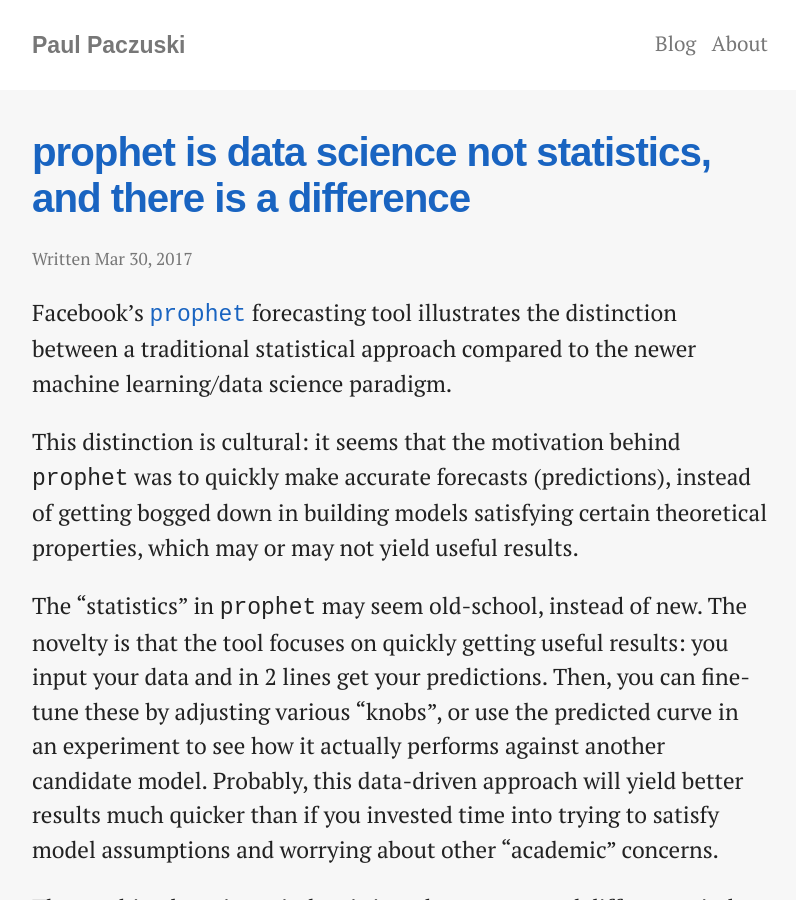
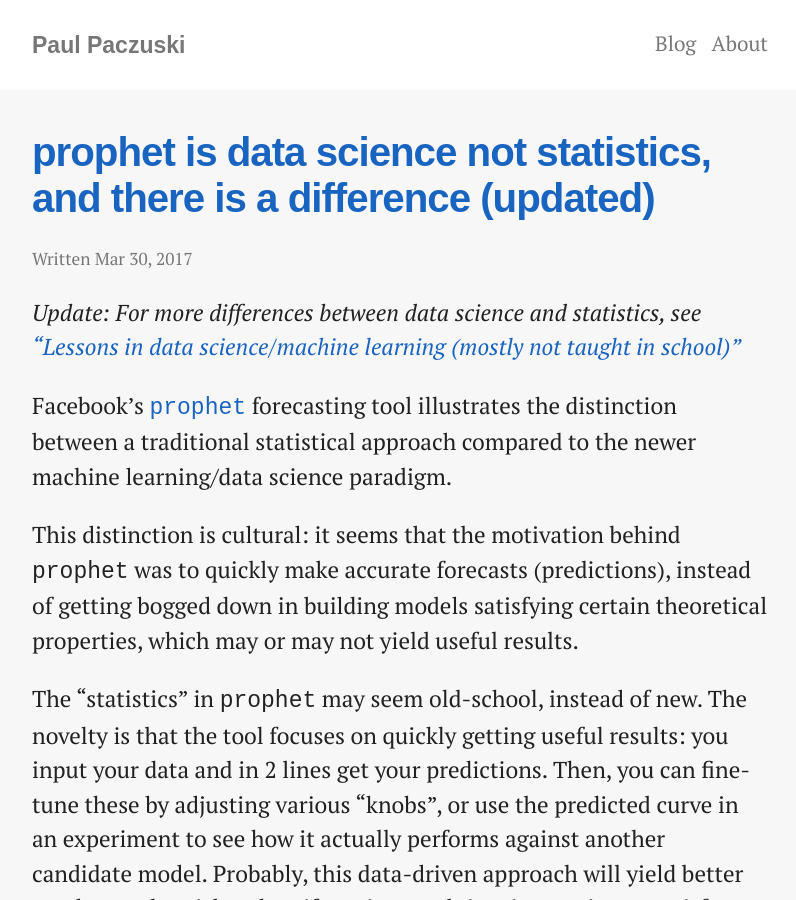
Before and after one commit to pavopax/pavopax.github.io, a Jekyll site: the page built from _posts/2017-03-30-prophet.md, in a window 1280 px wide and 900 px high. Shown: the whole window, without its empty margins (240-1036 px from the left). Built offline with Jekyll 4.4.1, drawn with Linux system fonts in a browser that asks for light colours; nearby versions of some CDN libraries.

Commit message:
Add update

```diff
--- a/_posts/2017-03-30-prophet.md
+++ b/_posts/2017-03-30-prophet.md
@@ -1,9 +1,12 @@
 ---
 layout: post
-title: 'prophet is data science not statistics, and there is a difference'
+title: 'prophet is data science not statistics, and there is a difference (updated)'
 description: ""
 categories:
 ---
+
+*Update: For more differences between data science and statistics, see
+ ["Lessons in data science/machine learning (mostly not taught in school)"](http://pavopax.github.io/2017/07/lessons-in-data-science/)*
 
 Facebook's [`prophet`](https://github.com/facebookincubator/prophet)
 forecasting tool illustrates the distinction between a traditional statistical
```
